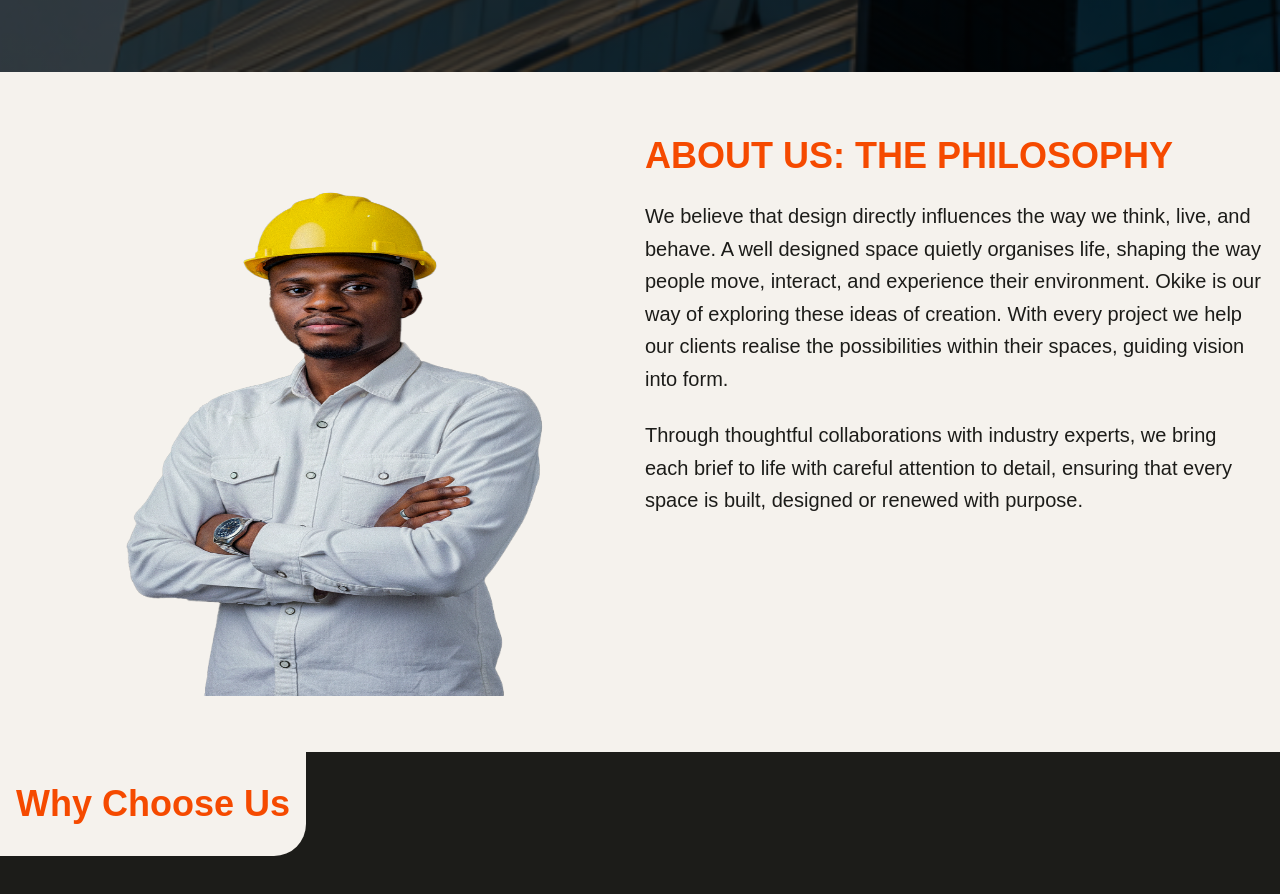
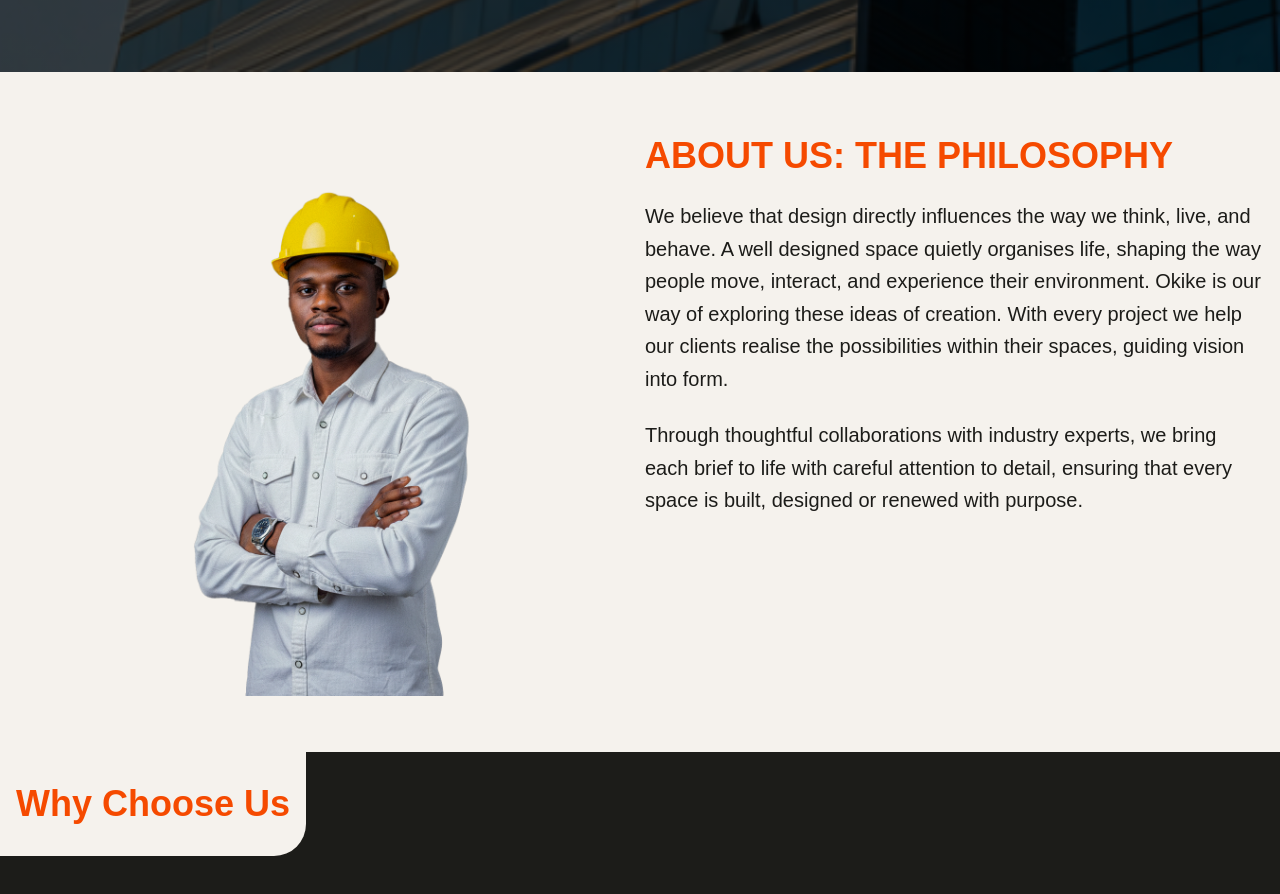
Before and after one commit to OKIKE-PLC/Portfolio-site, a React (Vite) app in the folder Portfolio-site/: page /about in a window 1280 px wide. Shown: the part 800-1694 px from the top of the page. Built offline with nearby package versions, Linux system fonts and the light colour scheme; a web font is replaced by a local one.

Commit message:
feat: create About page component and hero section styles

```diff
--- a/Portfolio-site/src/pages/about.jsx
+++ b/Portfolio-site/src/pages/about.jsx
@@ -39,12 +39,12 @@
           viewport={{ once: true, amount: 0.1 }}
           transition={{ duration: 0.7, ease: "easeOut" }}
         >
-            <div className="w-full md:w-1/2 flex flex-col justify-center items-start">
+            <div className="w-full md:w-1/2 flex flex-col justify-center items-center">
                 <img
             src={Sha_sha}
             alt="Sha-sha Ceo"
             loading="lazy"
-            className="w-full rounded-xl"
+            className=" rounded-xl"
             style={{ height: "35rem" }}
           />
             </div>
--- a/Portfolio-site/src/pages/hero.css
+++ b/Portfolio-site/src/pages/hero.css
@@ -18,12 +18,11 @@
 .hero::before {
   content: "";
   position: absolute;
-
   left: 0;
-  width: 100%;
+  width: 100dvw;
   height: 100dvh;
   background: linear-gradient(rgba(0, 0, 0, 0.7), rgba(0, 0, 0, 0.7));
-  z-index: 1;
+  z-index: 2;
 }
 
 .mob {
```
Also changed, not shown: Portfolio-site/src/pages/home.jsx (+0 -19 lines).
